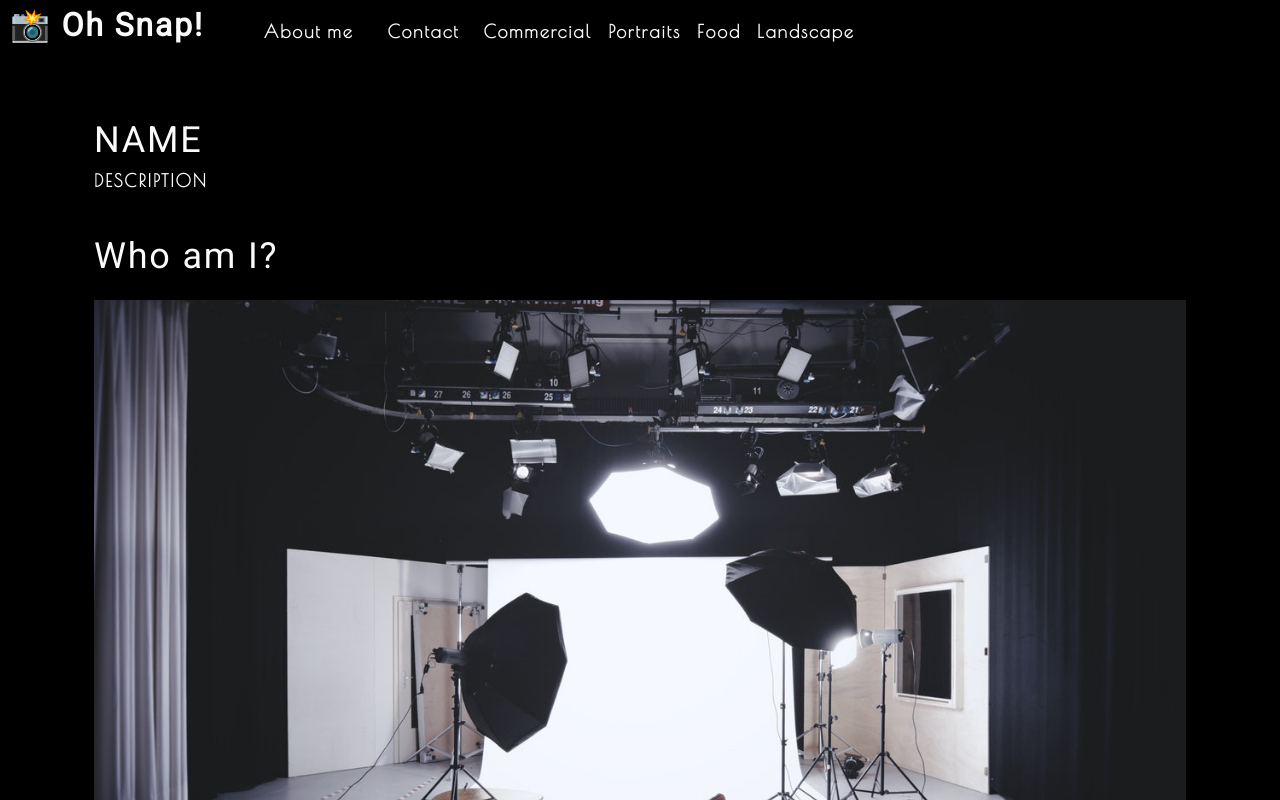
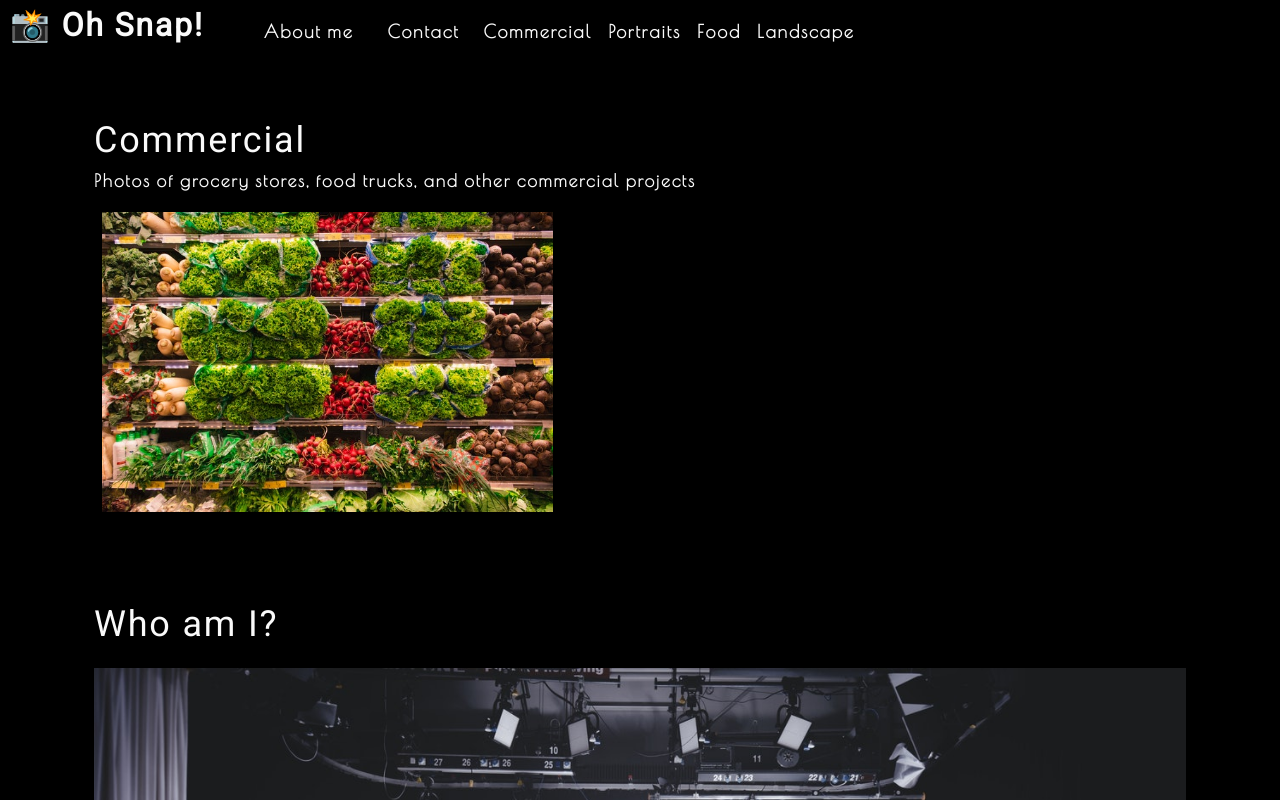
Before and after one commit to PacSmack/photo-port, a React (Create React App) app: page / in a window 1280 px wide. Shown: the top 800 px of the page. Built offline with nearby package versions, Linux system fonts and the light colour scheme.

Commit message:
object photo to gallery component

```diff
--- a/src/components/Gallery/index.js
+++ b/src/components/Gallery/index.js
@@ -1,10 +1,24 @@
 import React from 'react';
+import { capitalizeFirstLetter } from '../../utils/helpers';
+import photo from '../../assets/small/commercial/0.jpg';
 
 function Gallery() {
+    const currentCategory = {
+        name: "commercial",
+        description:
+            "Photos of grocery stores, food trucks, and other commercial projects",
+    };
     return (
         <section>
-            <h1>NAME</h1>
-            <p>DESCRIPTION</p>
+            <h1>{capitalizeFirstLetter(currentCategory.name)}</h1>
+            <p>{currentCategory.description}</p>
+            <div className="flex-row">
+                <img
+                    src={photo}
+                    alt="Commercial Example"
+                    className="img-thumbnail mx-1"
+                />
+            </div>
         </section>
     );
 }
```
